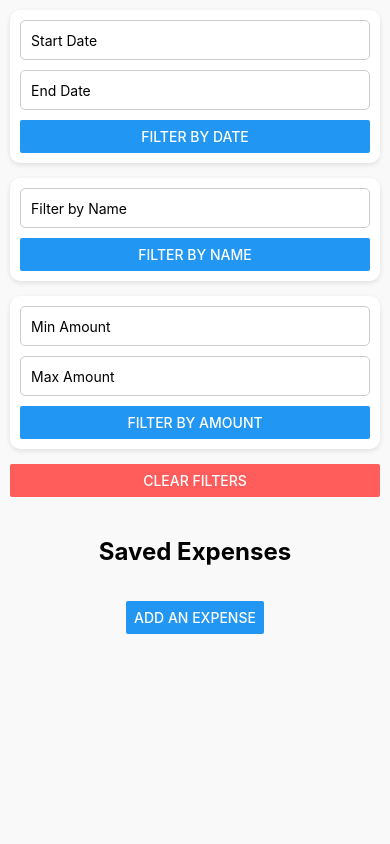
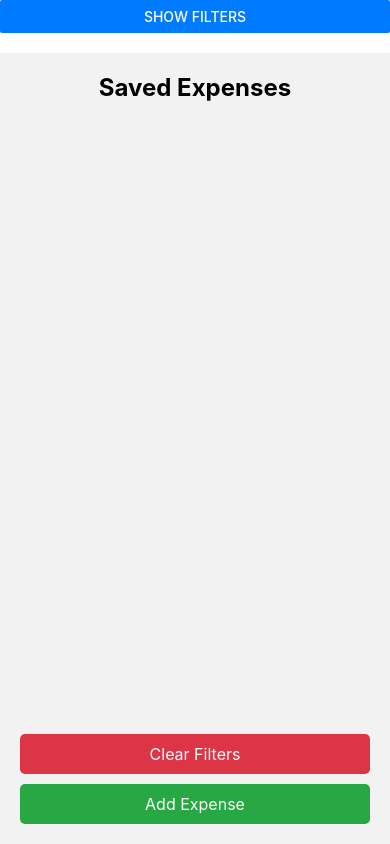
Before and after one commit to kamath7/ExpenserAgain, a React Native app: screen /ExpenseList in a window 390 px wide. Built offline with nearby package versions, Linux system fonts and the light colour scheme.

Commit message:
Added filters buttons

```diff
--- a/App.js
+++ b/App.js
@@ -6,6 +6,7 @@ import store from './store/store';
 
 import ExpenseListScreen from './screens/ExpenseListScreen';
 import AddExpenseScreen from './screens/AddExpenseScreen';
+import ExpenseFilter from './ExpenseFilter';
 
 const Stack = createStackNavigator();
 
@@ -13,19 +14,21 @@ export default function App() {
   return (
     <Provider store={store}>
       <NavigationContainer>
+
+        <ExpenseFilter />
         <Stack.Navigator initialRouteName="ExpenseList">
           <Stack.Screen
             name="ExpenseList"
-            options={{ headerShown: false }}
-          >
-            {(props) => <ExpenseListScreen {...props} />}
-          </Stack.Screen>
+            options={{
+              headerShown: false,
+            }}
+            component={ExpenseListScreen}
+          />
           <Stack.Screen
             name="AddExpense"
             options={{ headerShown: false }}
-          >
-            {(props) => <AddExpenseScreen {...props} />}
-          </Stack.Screen>
+            component={AddExpenseScreen}
+          />
         </Stack.Navigator>
       </NavigationContainer>
     </Provider>
--- /dev/null
+++ b/ExpenseFilter.js
@@ -0,0 +1,121 @@
+import React, { useState } from "react";
+import { useDispatch } from "react-redux";
+import {
+  filterByName,
+  filterByDate,
+  filterByAmount,
+  clearFilters,
+} from "./store/reducers/expenseReducer";
+import { Text, View, TextInput, Button, StyleSheet } from "react-native";
+
+const ExpenseFilter = () => {
+  const [showFilters, setShowFilters] = useState(false);
+  const dispatch = useDispatch();
+
+  const toggleFilters = () => {
+    setShowFilters(!showFilters);
+  };
+
+  return (
+    <View style={styles.filterContainer}>
+      <Button
+        title={showFilters ? "Hide Filters" : "Show Filters"}
+        onPress={toggleFilters}
+        color="#007BFF"
+      />
+
+      {showFilters && (
+        <View style={styles.filters}>
+          <View style={styles.filterGroup}>
+            <Text>Filter by Name:</Text>
+            <TextInput
+              style={styles.input}
+              onChangeText={(text) => dispatch(filterByName({ name: text }))}
+            />
+          </View>
+          <View style={styles.filterGroup}>
+            <Text>Filter by Date:</Text>
+            <View style={styles.dateInputs}>
+              <TextInput
+                style={styles.input}
+                placeholder="Start Date"
+                onChangeText={(text) =>
+                  dispatch(filterByDate({ startDate: text, endDate: null }))
+                }
+              />
+              <TextInput
+                style={styles.input}
+                placeholder="End Date"
+                onChangeText={(text) =>
+                  dispatch(filterByDate({ startDate: null, endDate: text }))
+                }
+              />
+            </View>
+          </View>
+          <View style={styles.filterGroup}>
+            <Text>Filter by Amount:</Text>
+            <View style={styles.amountInputs}>
+              <TextInput
+                style={styles.input}
+                placeholder="Min Amount"
+                keyboardType="numeric"
+                onChangeText={(text) =>
+                  dispatch(filterByAmount({ minAmount: text, maxAmount: null }))
+                }
+              />
+              <TextInput
+                style={styles.input}
+                placeholder="Max Amount"
+                keyboardType="numeric"
+                onChangeText={(text) =>
+                  dispatch(filterByAmount({ minAmount: null, maxAmount: text }))
+                }
+              />
+            </View>
+          </View>
+          <Button
+            title="Clear Filters"
+            onPress={() => dispatch(clearFilters())}
+            color="#DC3545"
+          />
+        </View>
+      )}
+    </View>
+  );
+};
+
+const styles = StyleSheet.create({
+  filterContainer: {
+    marginBottom: 20,
+  },
+  filters: {
+    marginTop: 10,
+    padding: 20,
+    borderWidth: 1,
+    borderColor: "#ccc",
+    borderRadius: 5,
+    backgroundColor: "#f9f9f9",
+  },
+  filterGroup: {
+    marginBottom: 15,
+  },
+  input: {
+    padding: 5,
+    marginTop: 5,
+    width: "100%",
+    maxWidth: 300,
+    borderRadius: 5,
+    borderWidth: 1,
+    borderColor: "#ccc",
+  },
+  dateInputs: {
+    flexDirection: "row",
+    justifyContent: "space-between",
+  },
+  amountInputs: {
+    flexDirection: "row",
+    justifyContent: "space-between",
+  },
+});
+
+export default ExpenseFilter;
--- a/ExpenseList.js
+++ b/ExpenseList.js
@@ -7,7 +7,7 @@ export default function ExpenseList({ expenses }) {
       <Text style={styles.header}>Saved Expenses</Text>
       <FlatList
         data={expenses}
-        keyExtractor={item => item.id}
+        keyExtractor={item => item.id.toString()}
         renderItem={({ item }) => (
           <View style={styles.expenseItem}>
             <Text style={styles.expenseText}>Name: {item.name}</Text>
--- a/screens/ExpenseListScreen.js
+++ b/screens/ExpenseListScreen.js
@@ -1,112 +1,94 @@
-import React, { useState } from 'react';
-import { View, Button, TextInput, StyleSheet, ScrollView } from 'react-native';
-import { useSelector, useDispatch } from 'react-redux';
-import ExpensesList from '../ExpenseList';
-import { clearFilters, filterByAmount, filterByDate, filterByName } from '../store/reducers/expenseReducer';
+import React from "react";
+import { FlatList, View, Text, Button, StyleSheet, TouchableOpacity } from "react-native";
+import { useSelector, useDispatch } from "react-redux";
+import { clearFilters } from "../store/reducers/expenseReducer";
 
-export default function ExpenseListScreen({ navigation }) {
+const ExpenseListScreen = ({ navigation }) => {
   const expenses = useSelector((state) => state.expense.filteredExpenses);
   const dispatch = useDispatch();
-  const [startDate, setStartDate] = useState(null);
-  const [endDate, setEndDate] = useState(null);
-  const [nameFilter, setNameFilter] = useState('');
-  const [minAmount, setMinAmount] = useState('');
-  const [maxAmount, setMaxAmount] = useState('');
-
-  const handleDateFilter = () => dispatch(filterByDate({ startDate, endDate }));
-  const handleNameFilter = () => dispatch(filterByName({ name: nameFilter }));
-  const handleAmountFilter = () => dispatch(filterByAmount({ minAmount, maxAmount }));
-  const handleClearFilters = () => dispatch(clearFilters());
 
   return (
-    <ScrollView style={styles.container}>
-      <View style={styles.filterContainer}>
-        <View style={styles.filterGroup}>
-          <TextInput
-            style={styles.input}
-            placeholder="Start Date"
-            value={startDate || ''}
-            onChangeText={setStartDate}
-          />
-          <TextInput
-            style={styles.input}
-            placeholder="End Date"
-            value={endDate || ''}
-            onChangeText={setEndDate}
-          />
-          <Button title="Filter by Date" onPress={handleDateFilter} />
-        </View>
+    <View style={styles.container}>
+      {/* Header for Saved Expenses */}
+      <Text style={styles.header}>Saved Expenses</Text>
 
-        <View style={styles.filterGroup}>
-          <TextInput
-            style={styles.input}
-            placeholder="Filter by Name"
-            value={nameFilter}
-            onChangeText={setNameFilter}
-          />
-          <Button title="Filter by Name" onPress={handleNameFilter} />
-        </View>
+      {/* Expense List */}
+      <FlatList
+        data={expenses}
+        keyExtractor={(item) => item.id.toString()}
+        renderItem={({ item }) => (
+          <View style={styles.expenseItem}>
+            <Text style={styles.expenseText}>Name: {item.name}</Text>
+            <Text style={styles.expenseText}>Amount: ₹{item.amount}</Text>
+            <Text style={styles.expenseText}>Date: {item.date}</Text>
+          </View>
+        )}
+        contentContainerStyle={styles.expenseList}
+      />
 
-        <View style={styles.filterGroup}>
-          <TextInput
-            style={styles.input}
-            placeholder="Min Amount"
-            value={minAmount}
-            onChangeText={setMinAmount}
-            keyboardType="numeric"
-          />
-          <TextInput
-            style={styles.input}
-            placeholder="Max Amount"
-            value={maxAmount}
-            onChangeText={setMaxAmount}
-            keyboardType="numeric"
-          />
-          <Button title="Filter by Amount" onPress={handleAmountFilter} />
-        </View>
+      {/* Button to Clear Filters */}
+      <TouchableOpacity style={styles.button} onPress={() => dispatch(clearFilters())}>
+        <Text style={styles.buttonText}>Clear Filters</Text>
+      </TouchableOpacity>
 
-        <Button title="Clear Filters" onPress={handleClearFilters} color="#ff5c5c" />
-      </View>
-
-      <ExpensesList expenses={expenses} />
-
-      <View style={styles.buttonContainer}>
-        <Button title="Add an Expense" onPress={() => navigation.replace('AddExpense')} />
-      </View>
-    </ScrollView>
+      {/* Add Expense Button */}
+      <TouchableOpacity
+        style={styles.addButton}
+        onPress={() => navigation.navigate('AddExpense')}  // Navigate to AddExpense screen
+      >
+        <Text style={styles.addButtonText}>Add Expense</Text>
+      </TouchableOpacity>
+    </View>
   );
-}
+};
 
 const styles = StyleSheet.create({
   container: {
     flex: 1,
-    backgroundColor: '#f9f9f9',
+    padding: 20,
+    justifyContent: "space-between", // This will space out the content properly
+  },
+  expenseList: {
+    flexGrow: 1, // Makes sure the list takes up remaining space
+    marginBottom: 20, // Adjust the bottom margin
+  },
+  expenseItem: {
+    flexDirection: "row",
+    justifyContent: "space-between",
     padding: 10,
+    borderBottomWidth: 1,
+    borderBottomColor: "#ccc",
   },
-  filterContainer: {
+  expenseText: {
+    fontSize: 16,
+  },
+  button: {
+    backgroundColor: "#DC3545",
+    padding: 10,
+    alignItems: "center",
+    marginBottom: 10,
+    borderRadius: 5,
+  },
+  buttonText: {
+    color: "white",
+    fontSize: 16,
+  },
+  addButton: {
+    backgroundColor: "#28a745",
+    padding: 10,
+    alignItems: "center",
+    borderRadius: 5,
+  },
+  addButtonText: {
+    color: "white",
+    fontSize: 16,
+  },
+  header: {
+    fontSize: 24,
+    fontWeight: 'bold',
+    textAlign: 'center',
     marginBottom: 20,
   },
-  filterGroup: {
-    marginBottom: 15,
-    backgroundColor: '#fff',
-    padding: 10,
-    borderRadius: 10,
-    shadowColor: '#000',
-    shadowOffset: { width: 0, height: 2 },
-    shadowOpacity: 0.1,
-    shadowRadius: 5,
-    elevation: 3,
-  },
-  input: {
-    height: 40,
-    borderColor: '#ccc',
-    borderWidth: 1,
-    borderRadius: 5,
-    marginBottom: 10,
-    paddingHorizontal: 10,
-  },
-  buttonContainer: {
-    marginTop: 20,
-    alignItems: 'center',
-  },
 });
+
+export default ExpenseListScreen;
--- a/store/store.js
+++ b/store/store.js
@@ -1,9 +1,9 @@
 import { configureStore } from "@reduxjs/toolkit";
-import expenseReducer from "./reducers/expenseReducer"; // Ensure the correct path to your reducer file
+import expenseReducer from "./reducers/expenseReducer";
 
 const store = configureStore({
   reducer: {
-    expense: expenseReducer, // Use the correct reducer name
+    expense: expenseReducer,
   },
 });
 
```
